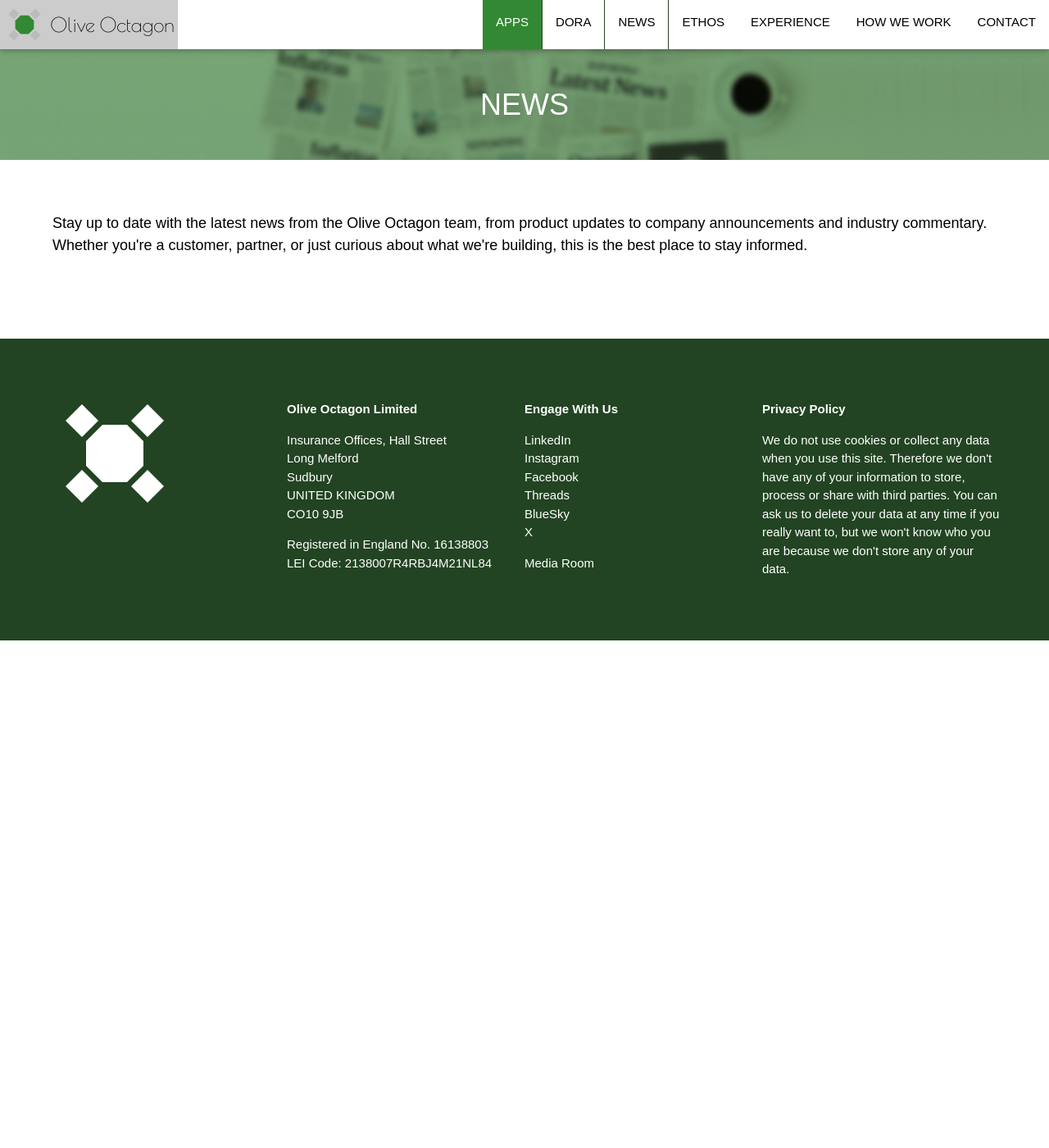
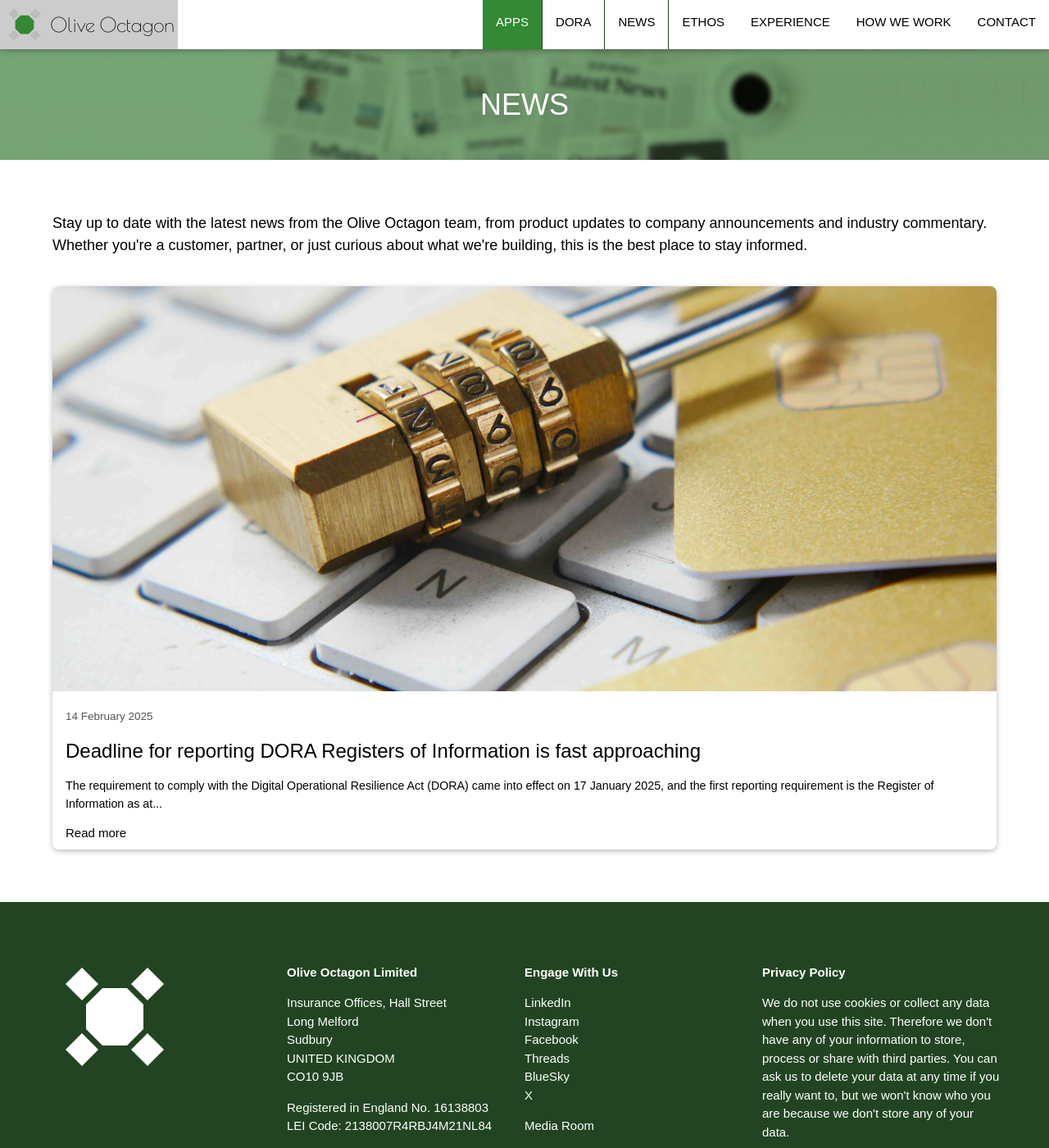
Before and after one commit to oliveoctagon/oliveoctagon.github.io, a Jekyll site: the page built from news/index.html, in a window 1280 px wide and 1400 px high. Shown: the whole window at 82% size. Built offline with Jekyll 4.4.1, drawn with Linux system fonts in a browser that asks for light colours; some web fonts are replaced; some of the changed lines change nothing that is shown.

Commit message:
Add first post

```diff
--- a/_config.yml
+++ b/_config.yml
@@ -53,3 +53,5 @@
 #   - vendor/cache/
 #   - vendor/gems/
 #   - vendor/ruby/
+
+permalink: /news/:title/
--- a/_layouts/default.html
+++ b/_layouts/default.html
@@ -26,6 +26,8 @@
 html {height: 100%; line-height: 1.8;}
 .full-height {min-height: calc(100vh - 60px);}
 .news-image {aspect-ratio: 7 / 3; object-fit: cover; width:100%; border-top-left-radius:8px; border-top-right-radius:8px;}
+.post-content {font-size: 1.25rem; margin: 32px 0;}
+.post-content p { margin-bottom: 0.75rem; }
 .w3-bar .w3-button {padding: 16px;}
 .w3-theme {color:#fff !important; background-color:#383 !important}
 .w3-theme-inverse {color:#383 !important; background-color:#fff !important}
@@ -74,7 +76,46 @@
   <a href="{{ '/' | relative_url }}#contact" onclick="w3_close()" class="w3-bar-item w3-button">CONTACT</a>
 </nav>
 
-{{ content }}
+<main>
+
+{% if page.collection == "posts" %}
+
+  <!-- Hero Header -->
+  <div class="w3-container" style="background-image:url('{{ '/news/news-bg.jpg' | relative_url }}'); background-size:cover; background-position:center; font-size:3rem; height:3em; display: flex; align-items:center; justify-content: center;">
+    <h1 class="w3-center" style="color:white; margin:0;">NEWS</h1>
+  </div>
+
+  <!-- Link back to the news page -->
+  <nav style="padding-top: 32px; max-width: 1200px; margin: auto;">
+    <a href="{{ '/news/' | relative_url }}" class="" style="margin-bottom: 16px;">&larr; Back to News</a>
+  </nav>
+
+  <article style="padding: 32px; max-width: 1200px; margin: auto;">
+    <header class="post-hero">
+      <h1 class="w3-xxxlarge">{{ page.title }}</h1>
+      <p class="post-meta">
+        <time datetime="{{ page.date | date_to_xmlschema }}">
+          {{ page.date | date: "%A, %-d %B %Y" }}
+        </time>
+        {% if page.author %}&nbsp;&bull;&nbsp;By {{ page.author }}{% endif %}
+      </p>
+    </header>
+
+    {% if page.image %}
+      <div class="w3-content w3-padding-32" style="max-width: 1000px;">
+        <img src="{{ page.image }}" alt="Featured image for {{ page.title }}" class="news-image" style="width:100%; border-radius: 8px;">
+      </div>
+    {% endif %}
+
+    <div class="post-content">
+      {{ content }}
+    </div>
+  </article>
+{% else %}
+  {{ content }}
+{% endif %}
+
+</main>
 
 <!-- Footer -->
 {% include footer.html %}
--- /dev/null
+++ b/_posts/2025-02-14-dora-deadline-fast-approaching.md
@@ -0,0 +1,156 @@
+---
+title: "Deadline for reporting DORA Registers of Information is fast approaching"
+date: 2025-02-14
+image: /assets/images/golden-padlock.jpg
+author: Olive Octagon
+---
+
+The requirement to comply with the Digital Operational Resilience Act (DORA) came into effect on 17 January 2025, and the first reporting requirement is the Register of Information as at 31 March 2025 which is to be submitted to national regulators shortly thereafter.
+
+DORA is a European Union regulation designed to enhance the digital operational resilience of financial entities within the EU. Its primary goal is to ensure that these institutions can effectively prevent, withstand, and recover from information and communication technology (ICT) disruptions and cyber threats.
+
+Some more information on DORA is available at the end of this article, but we're here primarily to talk about Register of Information reporting.
+
+> If you know what the DORA Register of Information is all about and just need some software to help you then you can go straight to [https://www.oliveoctagon.com/dora/](https://www.oliveoctagon.com/dora/).
+
+## Reporting overview
+
+When is comes to reporting, companies in scope of DORA need to:
+
+- Maintain records on their ICT service providers
+- Report information on their ICT service providers to their national regulator (this is the "Register of Information")
+- Report on Major ICT-related Incidents and Significant Cyber Threats
+
+The Register of Information needs to be reported as at 31 March 2025 and then annually from 31 December 2025 onwards.
+
+## What needs to be reported in the Register of Information
+
+The best source of information about what you need to report is the implementing technical standard ([https://eur-lex.europa.eu/legal-content/EN/TXT/?uri=OJ:L_202402956](https://eur-lex.europa.eu/legal-content/EN/TXT/?uri=OJ:L_202402956)), but here's a summary of the 15 templates required:
+
+- B_01.01 – Entity maintaining the register of information
+- B_01.02 – List of entities within the scope of consolidation
+- B_01.03 – List of branches
+- B_02.01 – Contractual arrangements (general information)
+- B_02.02 – Contractual arrangements (specific information)
+- B_02.03 – List of intra-group contractual arrangements
+- B_03.01 – Entities signing the contractual arrangements for receiving ICT service(s) or on behalf of the entities making use of the ICT service(s)
+- B_03.02 – ICT third-party service providers signing the contractual arrangements for providing ICT service(s)
+- B_03.03 – Entities signing the contractual arrangements for providing ICT service(s) to other entities within the scope of consolidation
+- B_04.01 – Entities making use of the ICT services
+- B_05.01 – ICT third-party service providers
+- B_05.02 – ICT service supply chain
+- B_06.01 – Functions identification (i.e. the functions of the entity making use of the ICT services)
+- B_07.01 – Assessments of the ICT services
+- B_99.01 – Definitions from entities making use of the ICT Services
+
+These templates are all structured as tables (i.e. data in columns with a new row for each entry you need to report).
+
+## How is the information to be reported?
+
+The templates listed above need to be reported in a format known as XBRL-CSV. This is a specifically structured zip file containing some basic information in a mix of JSON and CSV files, and then a CSV file for each template.
+
+![Contents of a DORA Register of Information zip package](/assets/images/dora-package-contents.png)
+
+There are some intricacies in how these files are put together, so we'd recommend getting some software to do this for you to ensure the package you submit is valid.
+
+## How is the final zip package submitted and what happens?
+
+Each national regulator's process for submitting information will be slightly different, but in general the national regulator will have a portal where you log in and upload your file.
+
+Once you have uploaded your file it will be subjected to a series of validation tests.
+
+Firstly, the structure of the zip package will be inspected to ensure it meets requirements and that all the templates have been reported.
+
+Secondly, a series of data validation checks will be run to ensure things like:
+
+- Mandatory data has been reported
+- Numbers and dates are formatted properly
+- Appropriate dropdown / closed list items have been chosen
+- LEI codes are valid
+- Cross-checks between templates to make sure the data being reported is internally consistent
+
+If you fail any of the validations it is likely that the national regulator will ask you to resubmit the data, so again we'd recommend getting some software that can run these validations for you before you submit your file.
+
+## 2024 Register of Information Dry Run exercise
+
+In mid-2024, The European Supervisory Authorities (ESAs) conducted a Dry Run exercise with around 1,000 entities submitting their Register of Information data.
+
+Information and materials relating to the dry run exercise can still be found on the European Banking Authority (EBA) website: [https://www.eba.europa.eu/activities/direct-supervision-and-oversight/digital-operational-resilience-act/preparation-dora-application](https://www.eba.europa.eu/activities/direct-supervision-and-oversight/digital-operational-resilience-act/preparation-dora-application).
+
+For the Dry Run exercise the ESAs made available a spreadsheet with some code in it to create a zip package for you. The ESAs have stated that this won't be made available for the updated templates that need to be reported from 31 March 2025, and so any companies wishing to use Microsoft Excel as their reporting data collation tool will need to find another way of converting this to the final zip package.
+
+The outcome of the Dry Run exercise was generally very positive, but the number of files passing all the validations was low, and the number of validations failed varied significantly by entity. Compliance with validation tests will clearly be a key area of focus for the ESAs in future.
+
+## What to do now
+
+Here's a list of what we think companies in scope of DORA should be doing now:
+
+1. Get yourself some software to report the Register of Information data. This could already be generated for you from whatever tool you use to maintain your data in house, but if not then find a software provider that lets you collate your information and generate the reporting package.
+2. Make sure your chosen solution can run the validation tests and report any problems to you.
+3. Contact all of the ICT service providers you need to include in your Register of Information and make sure they have LEI codes. EU-based ICT service providers can also be reported using an EU-ID, but there's no real excuse for not having an LEI code - they're easy, cheap and quick to get.
+
+## What's Olive Octagon's role in all of this?
+
+Well apart from just being really generous and wanting to give you clear information of what you need to be doing for DORA Register of Information reporting, we of course have an ulterior motive...
+
+Olive Octagon has a very straightforward software solution for reporting DORA Register of Information data. Here's how it basically works:
+
+1. Download a set of Excel templates
+2. Fill them in
+3. Use our web application to validate and convert the templates to the final reporting package
+
+If you already have a reporting package and you just want to run validation tests on it then you can do that too.
+
+### Why us?
+
+Our development team has been building software for businesses and regulatory reporting for a long time. We're XBRL specialists and have extensive experience of XBRL reporting having built Solvency II XBRL reporting software since Solvency II reporting came around in 2016.
+
+### Worried about data security?
+
+Don't be. Our web application runs entirely within your browser, so no data leaves your computer during validation or conversion.
+
+For more information, visit [https://www.oliveoctagon.com/dora/](https://www.oliveoctagon.com/dora/)
+
+## More information on DORA
+
+Hopefully by now you're aware of what DORA is all about, but below is some summary information and links to get you caught up.
+
+### Who is in scope of DORA?
+
+DORA applies to a wide range of financial entities, including:
+
+- Credit institutions
+- Payment institutions
+- Electronic money institutions
+- Investment firms
+- Crypto-asset service providers
+- Insurance and reinsurance undertakings
+- Management companies
+- Managers of alternative investment funds
+- Trading venues
+- Central securities depositories
+- Central counterparties
+- Crowdfunding service providers
+- Administrators of critical benchmarks
+- Data reporting service providers
+- Securitization repositories
+- Trade repositories
+- ICT third-party service providers
+
+### What are the key objectives of DORA?
+
+1. **Unified Framework:** DORA establishes a harmonized regulatory framework across EU member states, addressing ICT risk management, incident reporting, and oversight of third-party service providers.
+2. **Enhanced ICT Risk Management:** Financial entities are required to implement comprehensive ICT risk management frameworks, encompassing regular risk assessments, mitigation strategies, and incident response plans.
+3. **Incident Reporting:** DORA standardizes the process for reporting ICT-related incidents, mandating that institutions establish systems to monitor, detect, and analyze significant incidents, and report them to relevant authorities.
+4. **Resilience Testing:** Organizations must conduct periodic testing to evaluate their cyber vulnerabilities and responses, ensuring they can survive cyber threats and improve practices based on test results.
+5. **Third-Party Risk Management:** DORA strengthens the oversight of critical third-party providers, such as cloud services, by requiring detailed contracts, ongoing due diligence, and robust offboarding processes to ensure that third-party relationships don’t compromise operational resilience.
+
+### Further reading
+
+If you bookmark one page for DORA information, make it this one: [https://www.eba.europa.eu/activities/direct-supervision-and-oversight/digital-operational-resilience-act](https://www.eba.europa.eu/activities/direct-supervision-and-oversight/digital-operational-resilience-act)
+
+The page "Preparations for reporting of DORA registers of information" can be found one the EBA website here: [https://www.eba.europa.eu/activities/direct-supervision-and-oversight/digital-operational-resilience-act/preparation-dora-application](https://www.eba.europa.eu/activities/direct-supervision-and-oversight/digital-operational-resilience-act/preparation-dora-application)
+
+The Central Bank of Ireland has a great resource for finding out more about DORA here: [https://www.centralbank.ie/regulation/digital-operational-resilience-act-dora/communications-and-publications](https://www.centralbank.ie/regulation/digital-operational-resilience-act-dora/communications-and-publications)
+
+In particular, the Central Bank of Ireland's FAQs should address most questions you have, even if you don't report to them: [https://www.centralbank.ie/regulation/digital-operational-resilience-act-dora/dora---frequently-asked-questions](https://www.centralbank.ie/regulation/digital-operational-resilience-act-dora/dora---frequently-asked-questions)
```
Also changed, not shown: assets/images/dora-package-contents.png (added), assets/images/golden-padlock.jpg (added).
